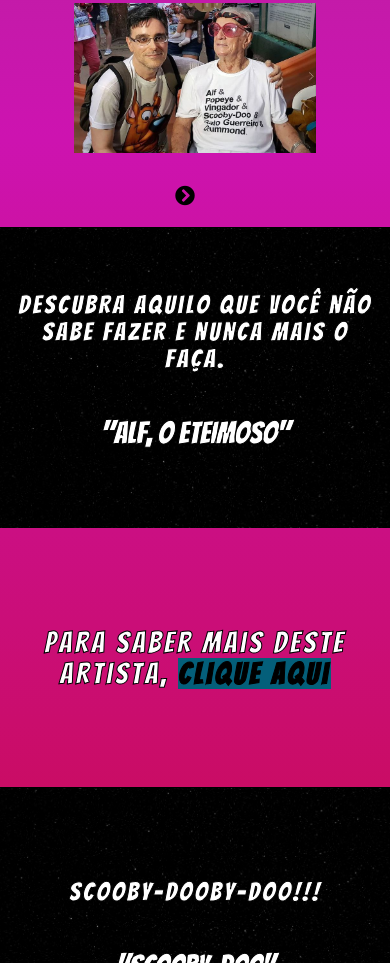
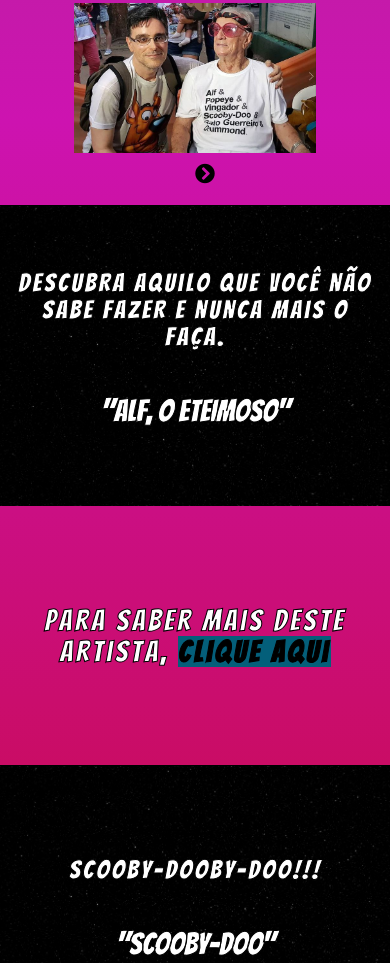
Before and after one commit to quartzolit/quartzolit.github.io, a plain HTML site: page index.html in a window 390 px wide. Shown: the part 2493-3456 px from the top of the page. Drawn offline with Linux system fonts and the light colour scheme.

Commit message:
Buttons organization on mobile

```diff
--- a/assets/css/style.css
+++ b/assets/css/style.css
@@ -251,6 +251,7 @@ ul li:hover, ul li a:hover{
 }
 
 .buttons{
+    display: flex;
     font-size: 20px;
     font-weight: bold;
     margin-top: 10px;
@@ -397,6 +398,10 @@ footer{
 
     }
 
+    .buttons{
+        flex-direction: row;
+    }
+
 
 
 
```
